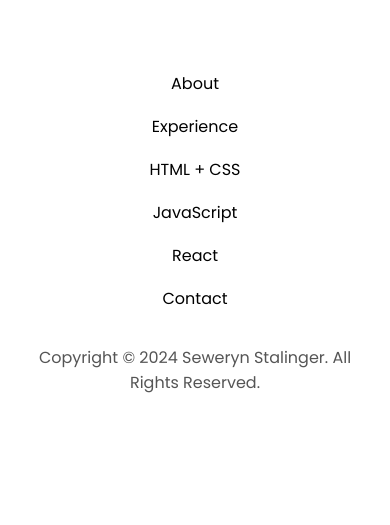
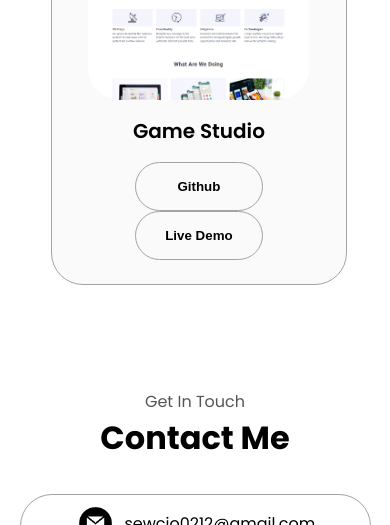
Before and after one commit to Seweryn999/portfolio, a plain HTML site: page index.html in a window 390 px wide. Shown: the part 5752-6277 px from the top of the page. Before the commit the page ends 6153 px from the top, so only its background shows below. Drawn offline with Linux system fonts and the light colour scheme.

Commit message:
prepared for react project

```diff
--- a/index.html
+++ b/index.html
@@ -377,12 +377,12 @@
         onclick="location.href='./#projects-react'"
       />
     </section>
-    <!-- <section id="projects-react">
+    <section id="projects-react">
       <p class="section__text__p1">Browse My Recent</p>
-      <h1 class="title">REACT.js Projects</h1>
+      <h1 class="title">REACT.js Project</h1>
       <div class="experience-details-container">
         <div class="about-containers">
-          <div class="details-containers color-container">
+          <div class="details-containers color-container react-container">
             <div class="article-container">
               <img
                 src="./assets/project-1.png"
@@ -390,7 +390,7 @@
                 class="project-img"
               />
             </div>
-            <h2 class="experience-sub-title project-title">Calculator</h2>
+            <h2 class="experience-sub-title project-title">Game Studio</h2>
             <div class="btn-container">
               <button
                 class="btn btn-color-2 project-btn"
@@ -406,48 +406,7 @@
               </button>
             </div>
           </div>
-          <div class="details-containers color-container">
-            <div class="article-container">
-              <img
-                src="./assets/project-2.png"
-                alt="Project 2"
-                class="project-img"
-              />
-            </div>
-            <h2 class="experience-sub-title project-title">Project Two</h2>
-            <div class="btn-container">
-              <button
-                class="btn btn-color-2 project-btn"
-                onclick="location.href='https://github.com/Seweryn999/pizza-store'"
-              >
-                Github
-              </button>
-              <button
-                class="btn btn-color-2 project-btn"
-                onclick="location.href='https://seweryn999.github.io/pizza-store/'"
-              >
-                Live Demo
-              </button>
-            </div>
-          </div>
-          <div class="details-containers color-container">
-            <div class="article-container">
-              <img
-                src="./assets/project-3.png"
-                alt="Project 3"
-                class="project-img"
-              />
-            </div>
-            <h2 class="experience-sub-title project-title">Project Three</h2>
-            <div class="btn-container">
-              <button
-                class="btn btn-color-2 project-btn"
-                onclick="location.href=''"
-              >
-                In progress
-              </button>
-            </div>
-          </div>
+
         </div>
       </div>
       <img
@@ -456,7 +415,7 @@
         class="icon arrow"
         onclick="location.href='./#contact'"
       />
-    </section> -->
+    </section>
     <section id="contact">
       <p class="section__text__p1">Get In Touch</p>
       <h1 class="title">Contact Me</h1>
--- a/mediaqueries.css
+++ b/mediaqueries.css
@@ -96,4 +96,9 @@
   .text-container {
     text-align: justify;
   }
+
+  .react-container {
+    max-width: 70%;
+    margin-left: 9%;
+  }
 }
--- a/style.css
+++ b/style.css
@@ -302,6 +302,11 @@ section {
   text-align: center;
 }
 
+.react-container {
+  max-width: 40%;
+  margin-left: 27%;
+}
+
 .section-container {
   gap: 4rem;
   height: 80%;
```
